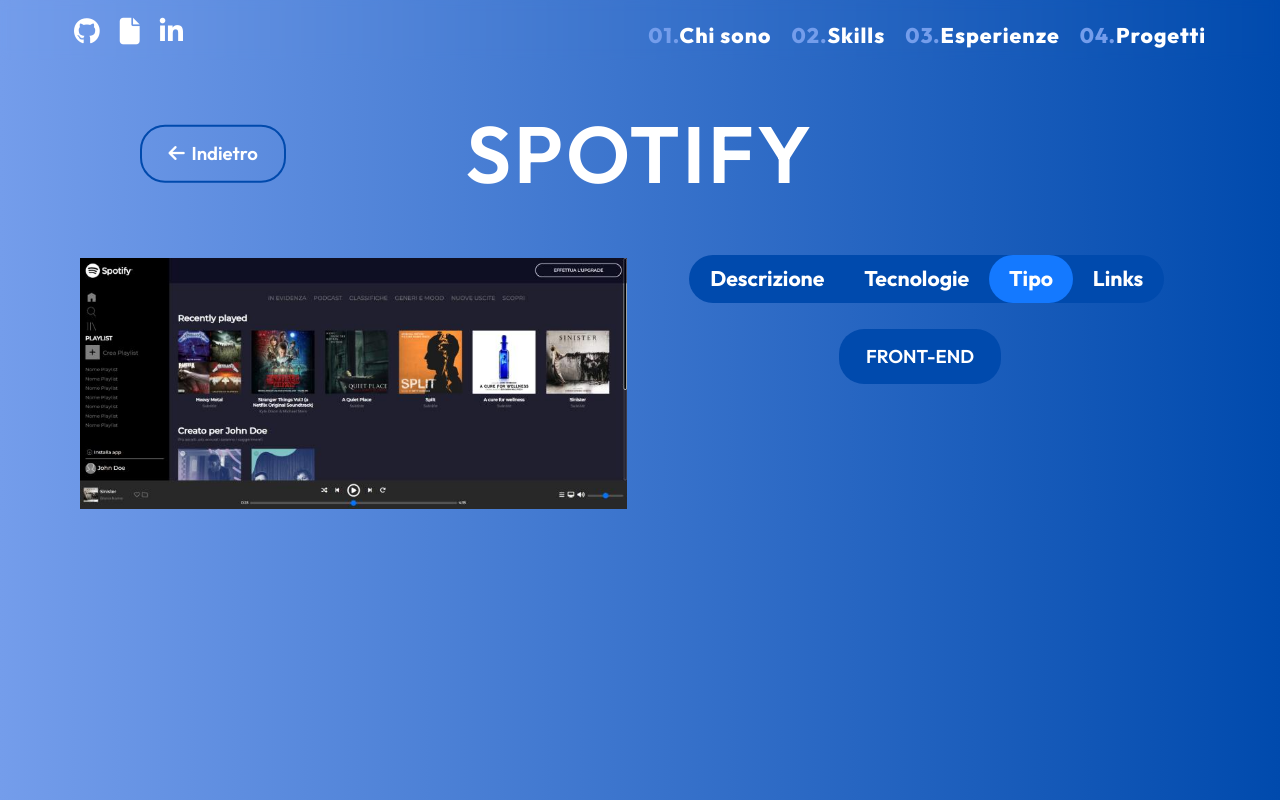
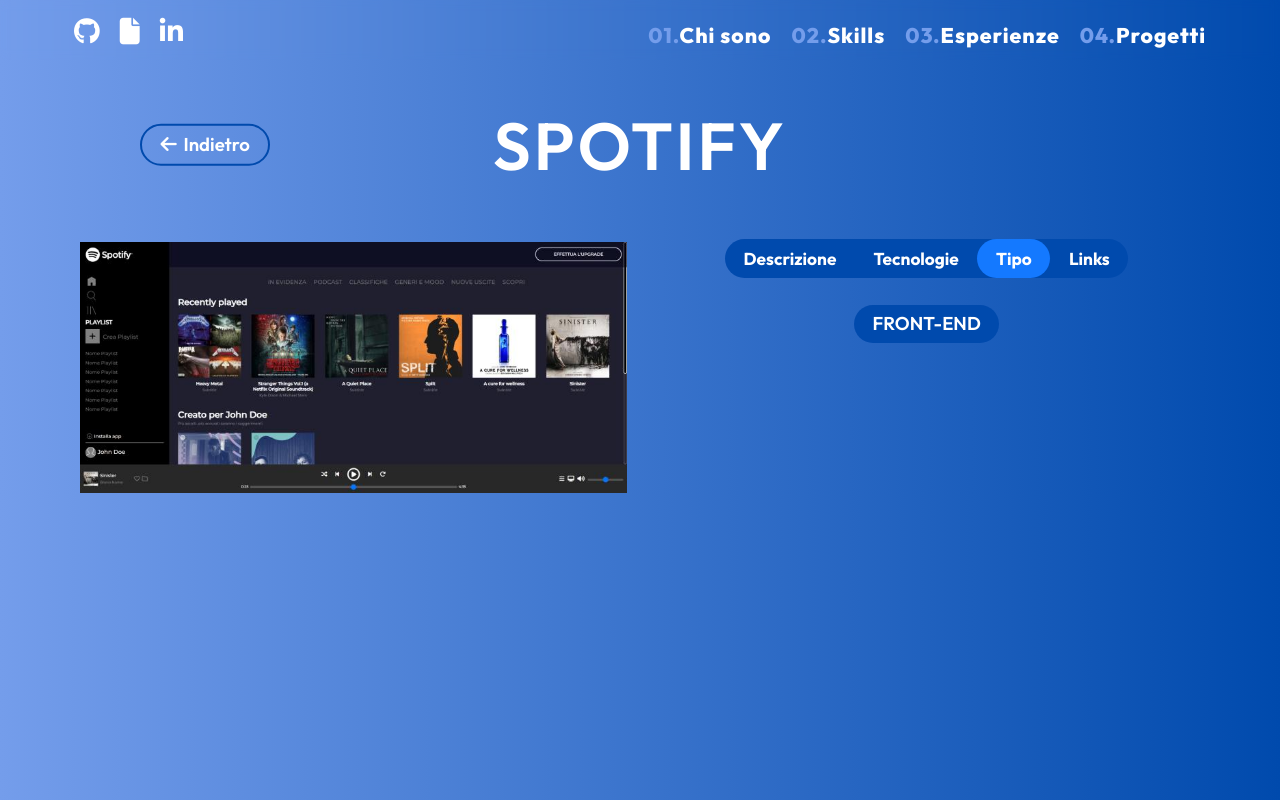
Before and after one commit to albertostizzoli/my-portfolio, a Vue app: page /project/1 in a window 1280 px wide. Both pictures are taken after a click on the button "Tipo". Built offline with nearby package versions, Linux system fonts and the light colour scheme; a web font is replaced by a local one.

Commit message:
adjusted tab selector in 576px and other modifications

```diff
--- a/src/pages/SingleProject.vue
+++ b/src/pages/SingleProject.vue
@@ -45,11 +45,11 @@
                     <!-- Tipo di progetto -->
                     <div v-if="activeTab === 'type'" class="program">
                         <div class="type">
-                            <button class="single-type">{{ project.type }}</button>
+                            <span class="single-type">{{ project.type }}</span>
                         </div>
                     </div>
                     <!-- Links -->
-                    <div v-if="activeTab === 'links'" class="links">
+                    <div v-if="activeTab === 'links'" class="links d-flex flex-column">
                         <a :href="project.site" class="btn btn-sm site" v-if="project.site"><i
                                 class="fas fa-display me-2"></i>Visualizza Progetto</a>
                         <a :href="project.link_github" class="btn btn-sm github"><i
@@ -129,12 +129,12 @@ export default {
     position: relative;
 
     .btn {
-        padding: 1rem 2rem;
+        padding: 0.4rem 1.4rem;
         font-size: 1.4rem;
         border-radius: 25px;
         font-weight: 600;
         position: absolute;
-        bottom: 16px;
+        bottom: 25px;
         left: 70px;
 
         &.back {
@@ -143,13 +143,16 @@ export default {
             color: $secondary-color;
 
             &:hover {
-                background-color: $primary-color;
+                background-color: lighten($primary-color, 20%);
+                border: none;
+                scale: 1.2;
+                transition: .3s;
             }
         }
     }
 
     .intro {
-        font-size: 6rem;
+        font-size: 5rem;
         font-weight: 600;
         text-transform: uppercase;
         letter-spacing: 3px;
@@ -171,14 +174,11 @@ export default {
     display: flex;
     justify-content: center;
     margin: 2rem 0;
-    width: 100%;
-    padding: 0;
 
     .tab-background {
         position: relative;
         display: flex;
         background-color: $primary-color;
-        padding: 0.1rem;
         border-radius: 25px;
         overflow: hidden;
 
@@ -194,8 +194,8 @@ export default {
 
     .tab-button {
         position: relative;
-        padding: 0.5rem 1.5rem;
-        font-size: 1.6rem;
+        padding: 0.5rem 1.4rem;
+        font-size: 1.3rem;
         font-weight: bold;
         color: $secondary-color;
         background-color: transparent;
@@ -237,12 +237,13 @@ export default {
             display: flex;
             flex-wrap: wrap;
             justify-content: center;
+            flex-direction: column;
 
             .single-skill {
-                padding: 1rem 2rem;
+                padding: 0.4rem 1.4rem;
+                font-size: 1.4rem;
+                margin-right: 1.5rem;
                 margin-bottom: 1rem;
-                margin-right: 1rem;
-                font-size: 1.4rem;
                 font-weight: 600;
                 background-color: $primary-color;
                 color: $secondary-color;
@@ -257,9 +258,7 @@ export default {
             justify-content: center;
 
             .single-type {
-                padding: 1rem 2rem;
-                margin-bottom: 1rem;
-                margin-right: 1rem;
+                padding: 0.4rem 1.4rem;
                 font-size: 1.4rem;
                 font-weight: 600;
                 background-color: $primary-color;
@@ -271,18 +270,20 @@ export default {
         }
 
         .btn {
-            padding: 1rem 2rem;
+            padding: 0.4rem 1.4rem;
             font-size: 1.4rem;
             border-radius: 25px;
             font-weight: 600;
-            margin-right: 1.5rem;
+            margin-bottom: 1.5rem;
 
             &.site {
                 background-color: $primary-color;
                 color: $secondary-color;
 
                 &:hover {
-                    background-color: $blue-color;
+                    background-color: lighten($primary-color, 20%);
+                    scale: 1.2;
+                    transition: .3s;
                 }
             }
 
@@ -292,8 +293,10 @@ export default {
                 border: 2px solid $primary-color;
 
                 &:hover {
-                    background-color: $blue-color;
+                    background-color: lighten($primary-color, 20%);
                     border: none;
+                    scale: 1.2;
+                    transition: .3s;
                 }
             }
 
@@ -303,7 +306,10 @@ export default {
                 color: $secondary-color;
 
                 &:hover {
-                    background-color: $primary-color;
+                    background-color: lighten($primary-color, 20%);
+                    scale: 1.2;
+                    transition: .3s;
+                    border: none;
                 }
             }
         }
@@ -323,8 +329,8 @@ export default {
     }
 
     .content {
-        padding-left: 10px;
-        padding-right: 10px;
+        padding-left: 5px;
+        padding-right: 5px;
     }
 
     .content .links {
```
